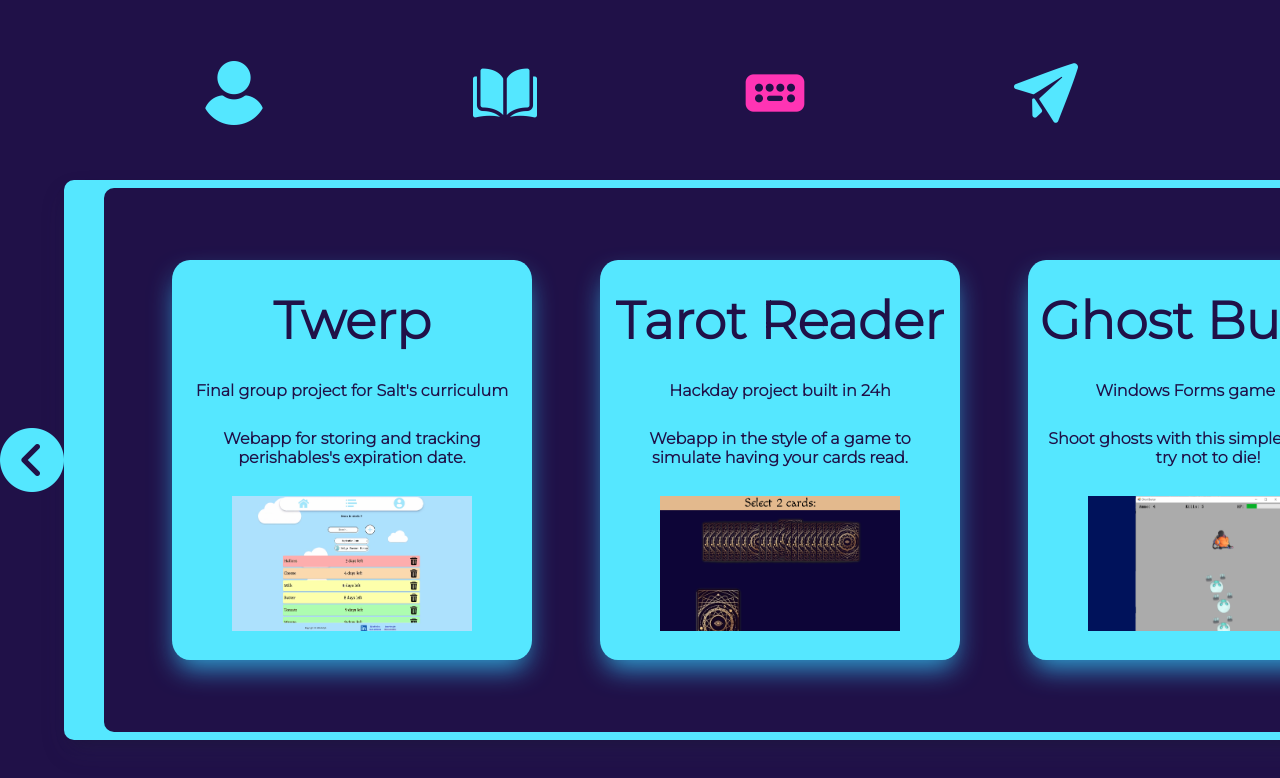
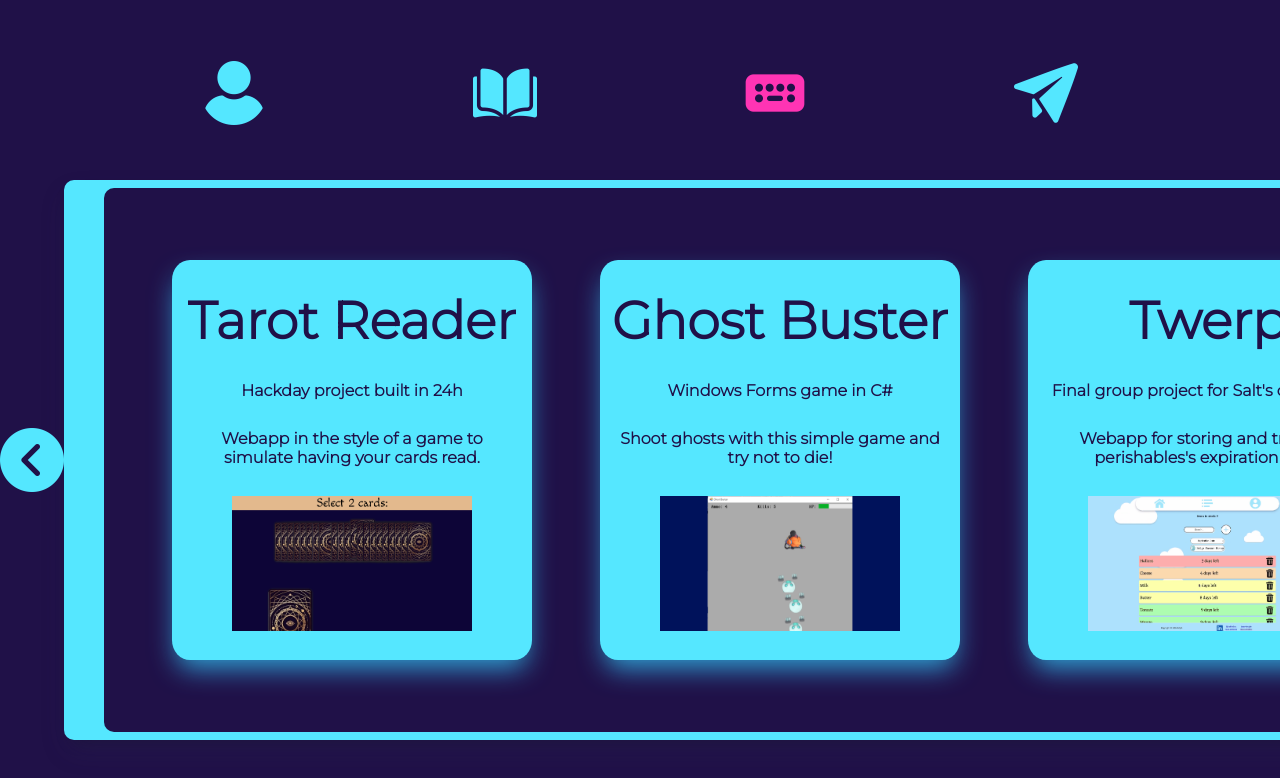
Before and after one commit to Laura-Foxey/Portofolio, a React (Create React App) app: page /portofolio in a window 1280 px wide. Shown: the top 778 px of the page. Built offline with nearby package versions, Linux system fonts and the light colour scheme; a web font is replaced by a local one.

Commit message:
update linting

```diff
--- a/package.json
+++ b/package.json
@@ -13,10 +13,8 @@
     "react-animated-slider-2": "^1.1.5",
     "react-chartjs-2": "^4.3.1",
     "react-dom": "^18.2.0",
-    "react-image-gallery": "^1.2.9",
     "react-router-dom": "^6.3.0",
     "react-scripts": "5.0.1",
-    "react-simple-image-slider": "^2.4.1",
     "react-toastify": "^9.0.8",
     "recharts": "^2.1.13",
     "web-vitals": "^2.1.4"
--- a/src/components/Portofolio.js
+++ b/src/components/Portofolio.js
@@ -1,16 +1,10 @@
 import './CSS/Portofolio.css'
 import tarot1 from '../images/tarot-reader-scrn1.png';
-import tarot2 from '../images/tarot-reader-scrn2.png';
-import tarot3 from '../images/tarot-reader-scrn3.png';
 import twerp1 from '../images/twerp-scrn1.png';
-import twerp2 from '../images/twerp-scrn2.png';
-import twerp3 from '../images/twerp-scrn3.png';
 import ghostbuster1 from  '../images/ghost-buster-scrn1.png';
-import SimpleImageSlider from "react-simple-image-slider";
-import { shuffle } from "lodash";
 
 import { motion} from "framer-motion"
-import { useEffect, useMemo, useRef, useState} from 'react';
+import { useEffect, useState} from 'react';
 
 const Twerp =
     [1, <motion.section className='project-card' whileHover={{ scale: 1.1 }}>
@@ -68,15 +62,15 @@ function Portofolio({direction}) {
         return newArr;
     }
 
-    // //only work while it is not mobile
-    // useEffect(() => {
-    //     if (isMobile === false) {
-    //     const intervalID = setInterval(() =>  {
-    //     let replacement = cshift(array);
-    //     setArray(replacement)}, 3500);
+    //only work while it is not mobile
+    useEffect(() => {
+        if (isMobile === false) {
+        const intervalID = setInterval(() =>  {
+        let replacement = cshift(array);
+        setArray(replacement)}, 3500);
 
-    //     return () => clearInterval(intervalID);}
-    //   }, [array]);
+        return () => clearInterval(intervalID);}
+      }, [array, isMobile]);
 
     return (
         <>
```
Also changed, not shown: 1 other file (tests, documents, lock files or other folders).
